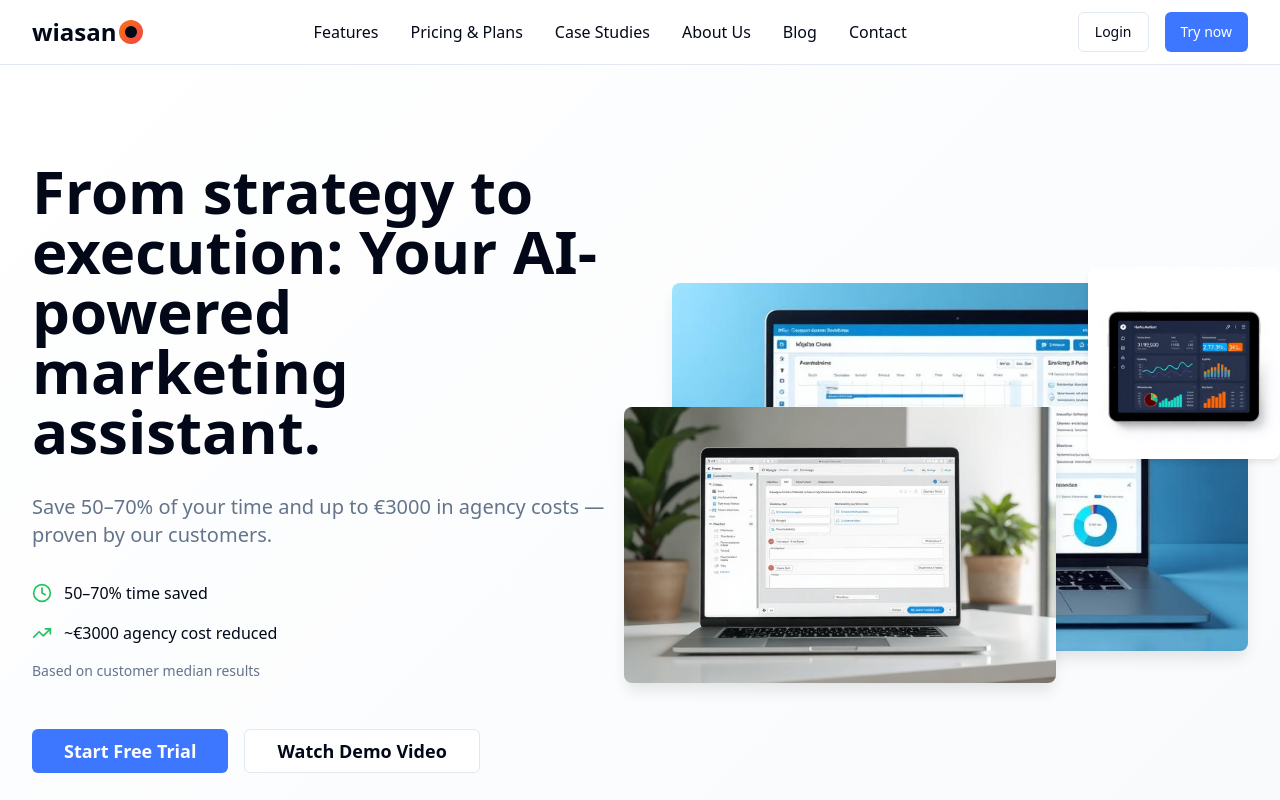
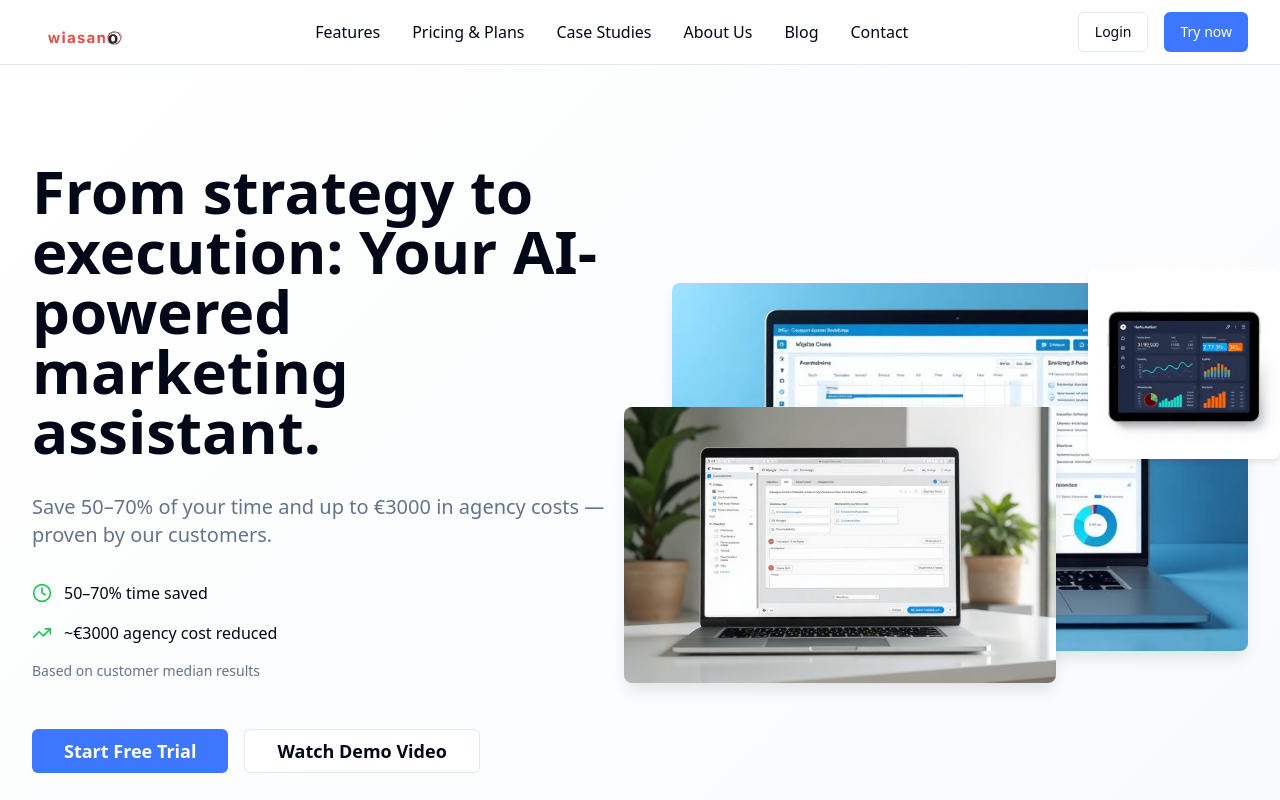
Before and after one commit to zqi4869/curate-program-v2, a React (Vite) app: page / in a window 1280 px wide. Shown: the top 800 px of the page. Built offline with nearby package versions, Linux system fonts and the light colour scheme; the HTML template or start-up script is replaced by a standard one.

Commit message:
Update logo with image replacement

```diff
--- a/src/components/Header.tsx
+++ b/src/components/Header.tsx
@@ -1,4 +1,5 @@
 import { Button } from "@/components/ui/button";
+import wiasanoLogo from "@/assets/wiasano-logo.png";
 
 const Header = () => {
   return (
@@ -7,13 +8,11 @@ const Header = () => {
         <div className="flex items-center justify-between h-16">
           {/* Logo */}
           <div className="flex items-center">
-            <span className="text-2xl font-semibold text-foreground flex items-center">
-              wiasan
-              <span className="relative inline-flex items-center justify-center w-6 h-6 ml-0.5">
-                <span className="absolute w-6 h-6 bg-gradient-to-br from-orange-500 to-red-500 rounded-full"></span>
-                <span className="relative w-3 h-3 bg-foreground rounded-full"></span>
-              </span>
-            </span>
+            <img
+              src={wiasanoLogo}
+              alt="wiasano logo"
+              className="h-8 w-auto"
+            />
           </div>
 
           {/* Navigation */}
```
Also changed, not shown: src/assets/wiasano-logo.png (added).
